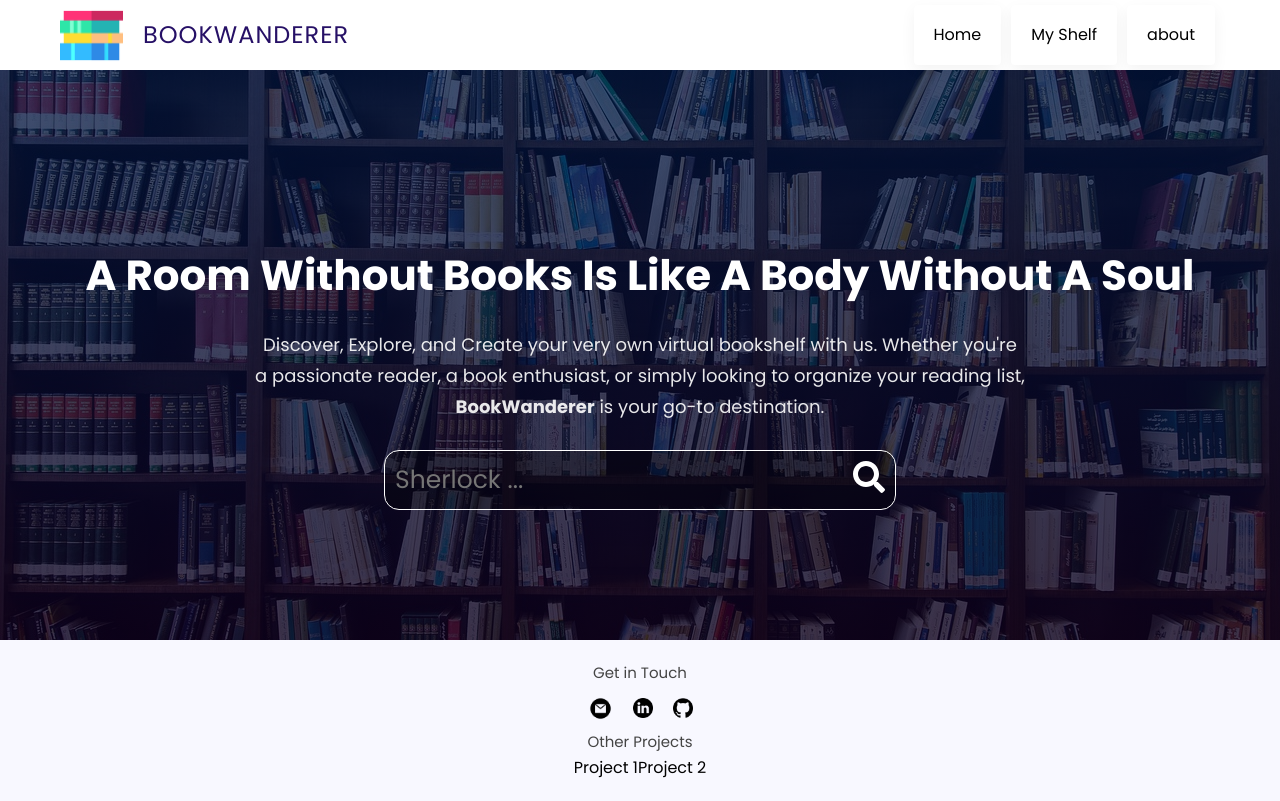
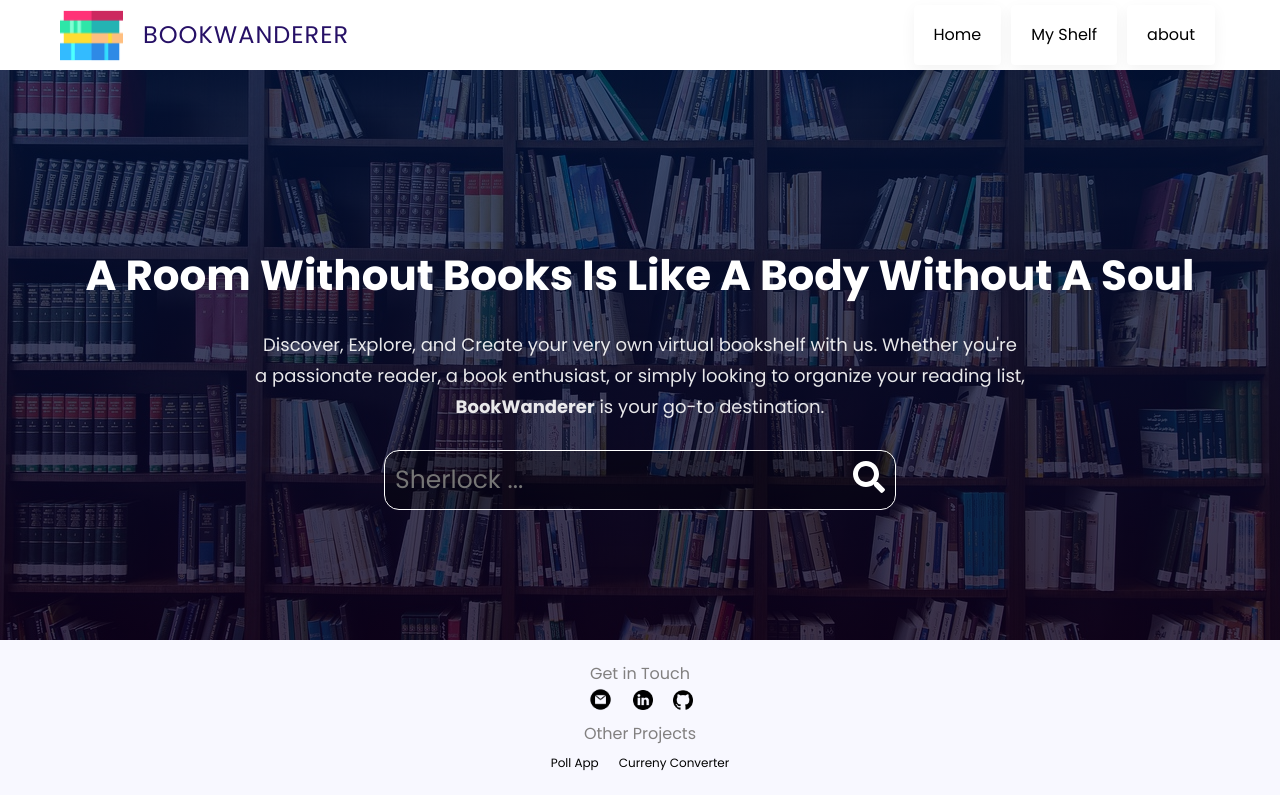
Before and after one commit to shashanksc/BookShelf, a React (Create React App) app: page / in a window 1280 px wide. Built offline with nearby package versions, Linux system fonts and the light colour scheme; no server answers.

Commit message:
fixing css

```diff
--- a/src/components/Footer/Footer.css
+++ b/src/components/Footer/Footer.css
@@ -1,6 +1,4 @@
 .footer {
-
-
     background-color: #f8f8ff;
     padding: 20px 0;
     color:#888;
@@ -9,9 +7,9 @@
   }
 
   .section_text_p1 {
-    margin: 4pxs;
-    font-size: 15px;
-    color: #444;
+
+    font-size: 2vh;
+    color: #828080;
   }
 
   .contact-info-upper-container {
@@ -19,14 +17,16 @@
     display: inline-flex;
     justify-content: center;
     align-items: center;
-    margin-top: 10px;
-
-
+    /* margin-top: px; */
+    font-size: 1.5vh;
+  }
+  .contact-info-upper-container :hover{
+    text-decoration: underline;
+    color: blueviolet;
   }
 
   .contact-info-container {
     margin: 0 10px;
-
     justify-content: center;
     align-items: center;
   }
@@ -37,3 +37,6 @@
     margin : 0px auto;
     justify-content: center;
   }
+  .icon:hover{
+    opacity: 0.7;
+  }
--- a/src/components/Footer/Footer.js
+++ b/src/components/Footer/Footer.js
@@ -6,9 +6,7 @@ import './Footer.css';
 function Footer() {
   return (
     <footer class="footer">
-
         <p class="section_text_p1">Get in Touch</p>
-
         <div class="contact-info-upper-container">
             <div class="contact-info-container">
                 <a href="mailto:fvyrtyler@gmail.com">
@@ -27,12 +25,15 @@ function Footer() {
             </div>
         </div>
         <p className="section_text_p1">Other Projects</p>
-    <div className="other-projects-container">
-        <a href="URL_OF_YOUR_OTHER_PROJECT_1" target="_blank">Project 1</a>
-        <a href="URL_OF_YOUR_OTHER_PROJECT_2" target="_blank">Project 2</a>
+        <div className="contact-info-upper-container">
+            <div className="contact-info-container">
+                <a href="URL_OF_YOUR_OTHER_PROJECT_1" target="_blank">Poll App</a>
+            </div>
+            <div className="contact-info-container">
+                <a href="URL_OF_YOUR_OTHER_PROJECT_2" target="_blank">Curreny Converter</a>
+            </div>
         </div>
     </footer>
-
     );
 }
 
```
Lines whose indentation alone changed are shown as unchanged.
